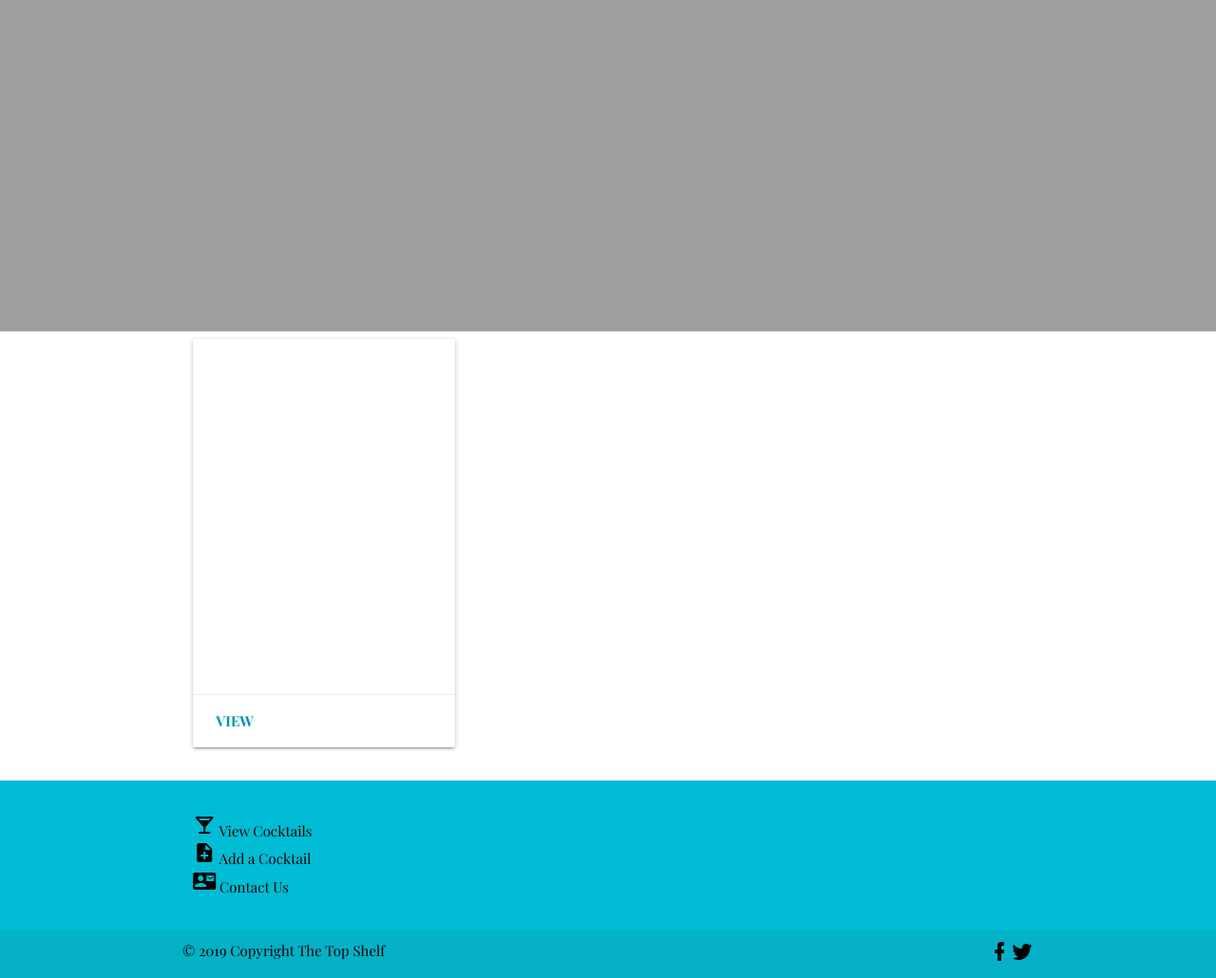
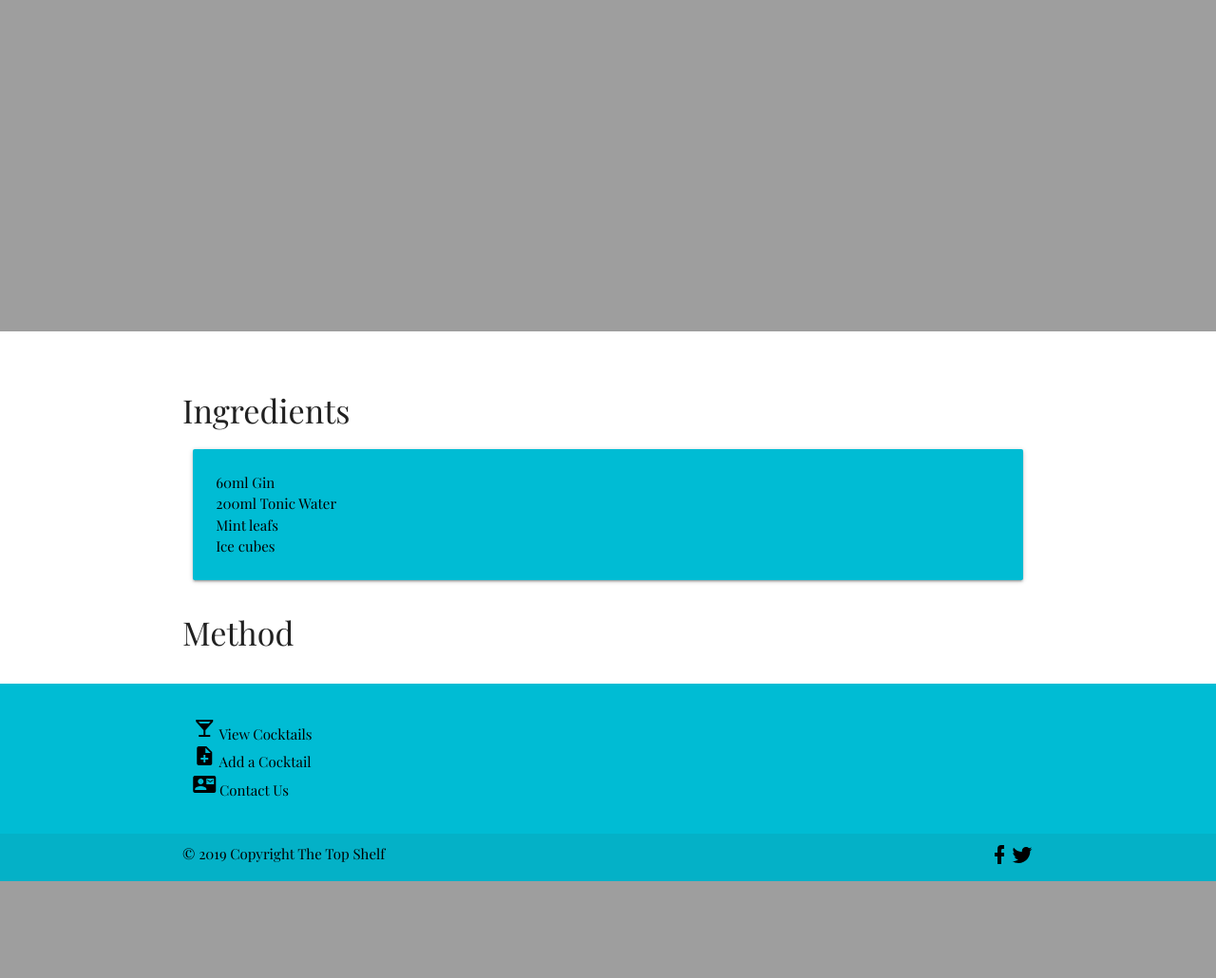
Before and after one commit to walshyc/the-top-shelf, a Flask app: template templates/single.html in a window 1280 px wide. Shown: the part 65-1095 px from the top of the page at 95% size. After the commit the page ends 993 px from the top, so only its background shows below. Run offline with Flask 2, Linux system fonts and the light colour scheme; the template is opened without the code that fills it, so the values that code supplies are empty; some libraries are stand-ins or nearby versions.

Commit message:
updated single cocktail page

```diff
--- a/app.py
+++ b/app.py
@@ -36,7 +36,8 @@ def category_id(category_id):
 def cocktail_id(cocktail_id):
     cocktail = mongo.db.cocktails.find_one({"_id": ObjectId(cocktail_id)})
 
-    return render_template("single.html", cocktail = cocktail)
+
+    return render_template("single.html", cocktail = cocktail )
 
 
 if __name__ == "__main__":
--- a/templates/single.html
+++ b/templates/single.html
@@ -22,24 +22,32 @@
 
 {% block content %}
 <div class="row">
+    <div class="col s12">
+        <h1>{{cocktail.cocktail_name.title()}}</h1>
+        <h4>{{cocktail.cocktail_tagline}}</h4>
+    </div>
+</div>
 
 
-    <div class="col s12 m6 l4">
-        <div class="card medium">
-            <div class="card-image">
-                <img src="{{cocktail.image}}">
+<div class="row">
+    <h4>Ingredients</h4>
+    <div class="col s12">
+        <div class="card-panel cyan">
 
-            </div>
-            <div class="card-content">
-                <span class="card-title cyan-text text-darken-2 card-link-text">{{cocktail.cocktail_name}}</span>
-                <p>{{cocktail.short}}</p>
-            </div>
-            <div class="card-action">
-                <a class="cyan-text text-darken-2 card-link-text" href="#">View {{cocktail.cocktail_name}}</a>
-            </div>
+
+            <span class="black-text">
+                60ml Gin <br>
+                200ml Tonic Water <br>
+                Mint leafs <br>
+                Ice cubes <br>
+            </span>
+
         </div>
     </div>
+</div>
 
+<div class="row">
+    <h4>Method</h4>
 </div>
 
 {% endblock %}
```
